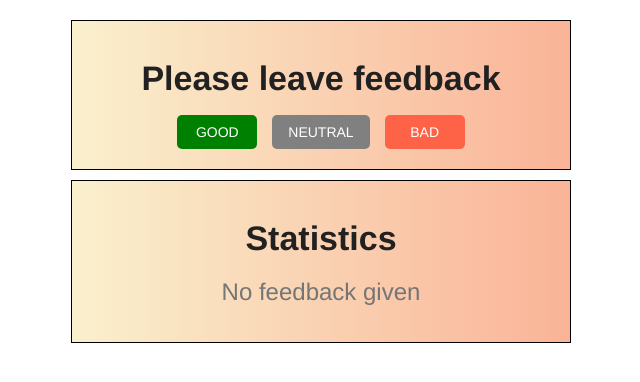
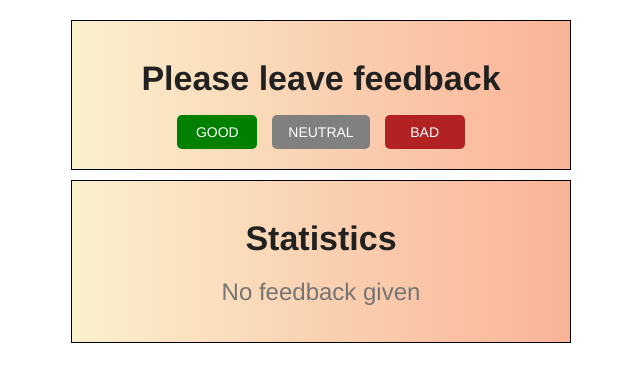
Before and after one commit to Aninok92/goit-react-hw-04-hooks-feedback, a React app: page / in a window 1280 px wide. Shown: the whole page, without its empty margins (319-959 px from the left). Built offline with nearby package versions, Linux system fonts and the light colour scheme.

Commit message:
исправляет цвет

```diff
--- a/src/styles/_variables.module.scss
+++ b/src/styles/_variables.module.scss
@@ -9,7 +9,7 @@
   --gray: #808080;
   --light-red: #db7093;
   --dark-red: #800000;
-  --red: #ff6347;
+  --red: #b22222;
   --primary-white-color: #ffffff;
   --black-color: #000;
   --linear-gradient: linear-gradient(90deg, #faf0cd, #fab397);
```
